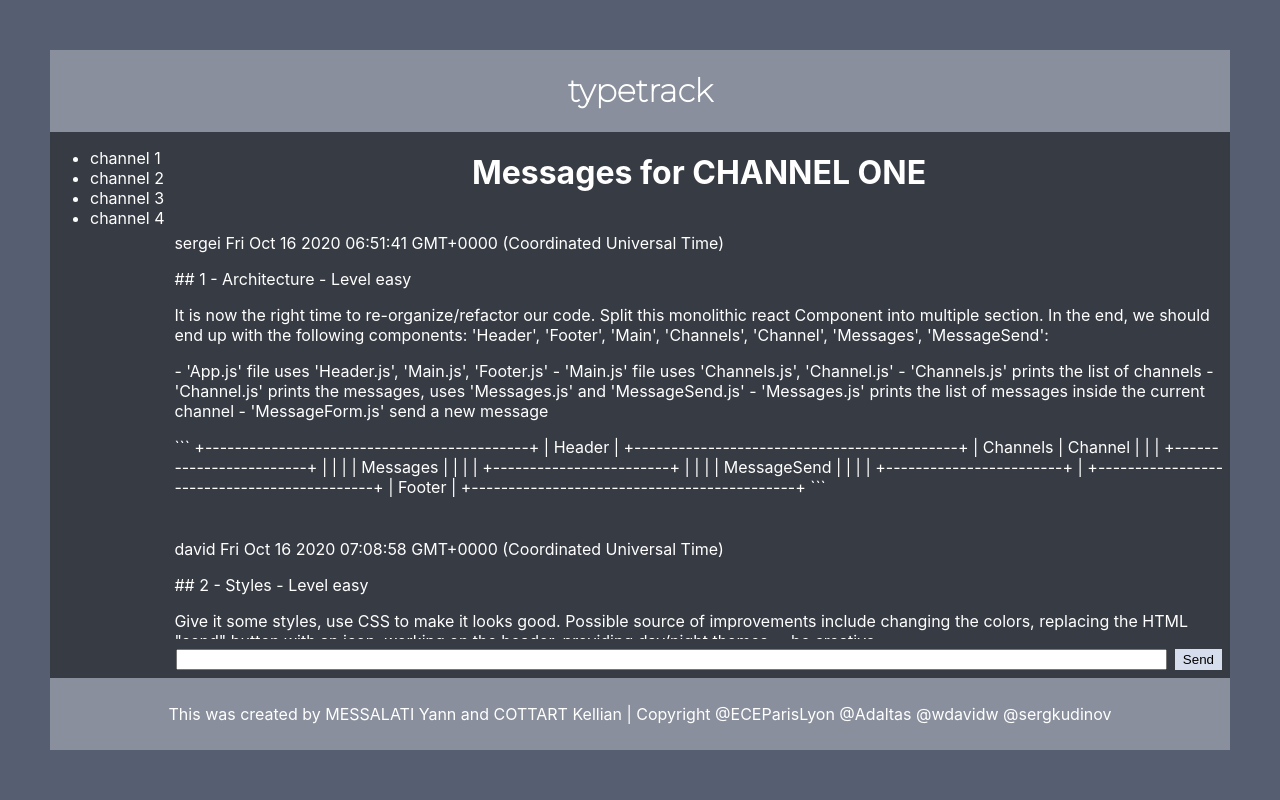
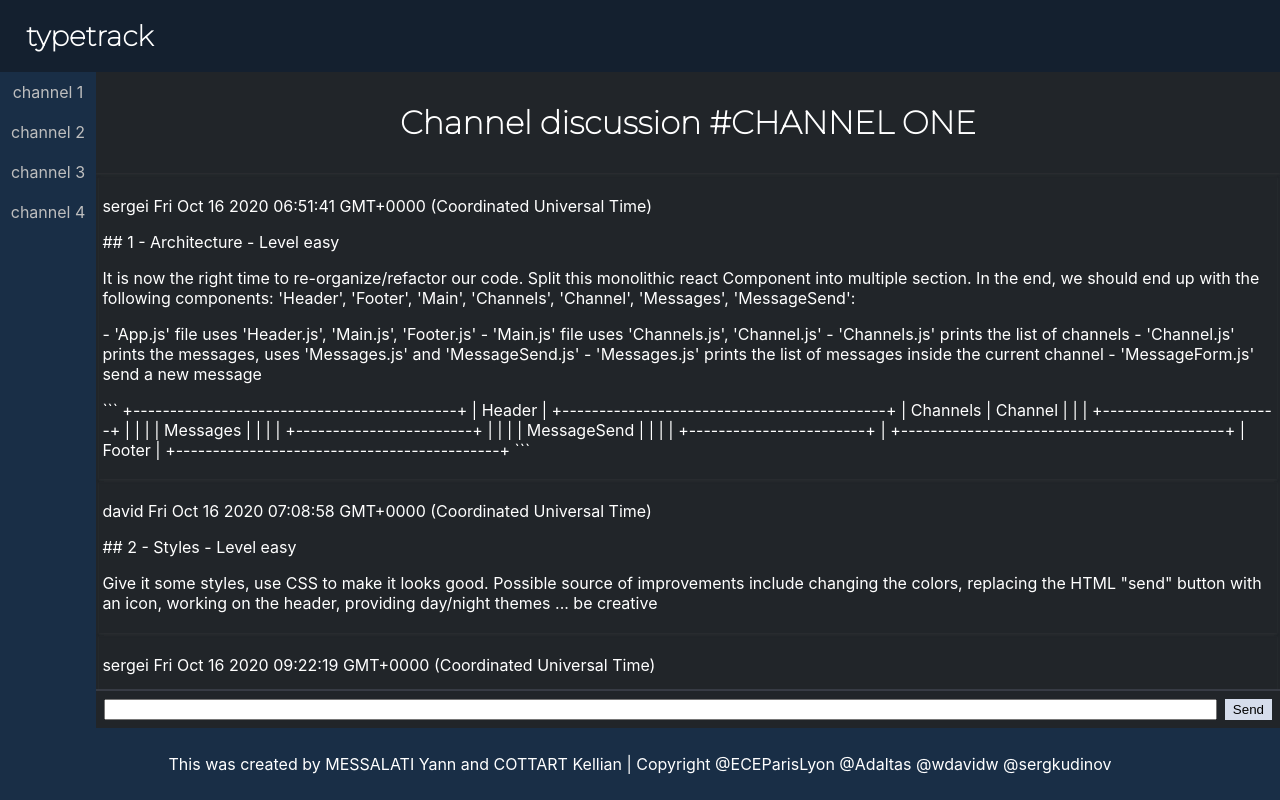
Before and after one commit to kellianoy/weblabs, a React (Create React App) app in the folder typetrack-front-end/: page / in a window 1280 px wide. Built offline with nearby package versions, Linux system fonts and the light colour scheme.

Commit message:
Css but no fix for sending message

```diff
--- a/typetrack-front-end/package.json
+++ b/typetrack-front-end/package.json
@@ -10,6 +10,10 @@
     "react": "^17.0.2",
     "react-dom": "^17.0.2",
     "react-scripts": "^4.0.3"
+  },
+  "peerDependencies": {
+    "react": "^17.0.2",
+    "react-dom": "^17.0.2"
   },
   "scripts": {
     "start": "react-scripts start",
--- a/typetrack-front-end/src/App.js
+++ b/typetrack-front-end/src/App.js
@@ -14,8 +14,7 @@ const styles = {
     boxSizing: 'border-box',
     display: 'flex',
     flexDirection: 'column',
-    backgroundColor: '#565E71',
-    padding: '50px',
+    backgroundColor: '#373B44',
   }
 }
 
--- a/typetrack-front-end/src/Channel.js
+++ b/typetrack-front-end/src/Channel.js
@@ -12,8 +12,10 @@ const styles = {
         display: 'flex',
         flexDirection: 'column',
         overflow: 'hidden',
+        backgroundColor: '#212529',
     }
 }
+
 
 const channel = {
     name: 'CHANNEL ONE'
@@ -23,7 +25,7 @@ function Channel() {
     return (
         <div css={styles.channel}>
             {Messages(channel)}
-            <MessageForm addMessage={addMessage} />
+            <MessageForm addMessage={addMessage}/>
         </div>
     );
 }
--- a/typetrack-front-end/src/Channels.js
+++ b/typetrack-front-end/src/Channels.js
@@ -4,20 +4,33 @@ import { jsx, css } from "@emotion/react";
 
 const styles = {
     channels: {
-      minWidth: "10%",
-      backgroundColor: '#373B44',
+      minWidth: "7.5%",
+      backgroundColor: '#192E46',
       display: 'flex',
       flexDirection: 'column',
       overflow: 'auto',
     },
+    channeldiv: {
+        height: '40px',
+        lineHeight: '40px',
+        textAlign: "center",
+        ':hover': {
+            backgroundColor: 'rgba(96,96,96,0.4)'
+          },
+    },
     channel: {
+        color: 'rgba(190,190,190,1)',
         ':hover': {
-            backgroundColor: 'rgba(255,255,255,.2)',
+            color: 'rgba(255,255,255,1',
         },
+    },
+    ul: {
+        listStyleType:"none",
+        margin: "0px",
+        padding: "0px",
     }
 }
 
-function Channel() {
 const channels = [
     {
         "name": "channel 1",
@@ -32,11 +45,14 @@ function Channel() {
         "name": "channel 4",
     }
 ];
+
+function Channel() {
+
     return (
         <div css={styles.channels}>
-         <ul>
+         <ul css={styles.ul}>
             { channels.map((channel, i) => (
-                <li key={i}>
+                <li key={i} css={styles.channeldiv}>
                 <div>
                     <span css={styles.channel}>{channel.name}</span>
                 </div>
--- a/typetrack-front-end/src/Footer.js
+++ b/typetrack-front-end/src/Footer.js
@@ -4,7 +4,7 @@ import { jsx, css } from "@emotion/react";
 
 const styles = {
     footer: {
-        backgroundColor: 'rgba(255,255,255,.3)',
+        backgroundColor: '#192E46',
         flexShrink: 0,
         padding: "10px",
         textAlign: "center",
--- a/typetrack-front-end/src/Header.js
+++ b/typetrack-front-end/src/Header.js
@@ -4,12 +4,14 @@ import { jsx, css } from "@emotion/react";
 
 const styles = {
     header: {
-      backgroundColor: 'rgba(255,255,255,.3)',
+      backgroundColor: '#14202F',
       flexShrink: 0,
     },
     typetrack: {
-      textAlign: "center",
+      textAlign: "left",
+      fontSize: "28px",
       fontFamily: "Montserrat, sans-serif",
+      marginLeft: "26px",
     }
 }
 
--- a/typetrack-front-end/src/Main.js
+++ b/typetrack-front-end/src/Main.js
@@ -14,22 +14,11 @@ const styles = {
     }
 }
 
-const channels= {
-  channel1: {
-      name: 'CHANNEL ONE'
-  },
-  channel2: {
-      name: 'CHANNEL TWO'
-  },
-  channel3: {
-      name: 'CHANNEL THREE'
-  }
-}
 
 function Main() {
     return (
         <main className="App-main" css={styles.main}>
-        {Channels(channels)}
+        {Channels()}
         {Channel()}
       </main>
     );
--- a/typetrack-front-end/src/MessageForm.js
+++ b/typetrack-front-end/src/MessageForm.js
@@ -24,6 +24,7 @@ const styles = {
     }
 }
 
+
 const MessageForm = ({
     addMessage
   }) => {
@@ -45,5 +46,4 @@ const MessageForm = ({
     )
   }
 
-
-export default MessageForm
+  export default MessageForm;
--- a/typetrack-front-end/src/Messages.js
+++ b/typetrack-front-end/src/Messages.js
@@ -20,9 +20,10 @@ const styles = {
     message: {
       margin: '.2rem',
       padding: '.2rem',
+      boxShadow: "rgba(60, 64, 67, 0.3) 0px 1px 2px 0px, rgba(60, 64, 67, 0.15) 0px 1px 3px 1px",
       // backgroundColor: '#66728E',
       ':hover': {
-        backgroundColor: 'rgba(255,255,255,.2)',
+        backgroundColor: 'rgba(96,96,96,0.4)',
       },
     },
     channel: {
@@ -30,6 +31,9 @@ const styles = {
       position: "-webkit-sticky",
       position: "sticky",
       alignSelf: "flex-start",
+      fontFamily: "Montserrat, sans-serif",
+      padding: "10px",
+      boxShadow: "rgba(60, 64, 67, 0.3) 0px 1px 2px 0px, rgba(60, 64, 67, 0.15) 0px 1px 3px 1px",
     }
 }
 
@@ -119,7 +123,8 @@ export default (channel) => {
   return (
     <div css={styles.messages}>
       <div css={styles.channel}>
-              <h1>Messages for {channel.name}</h1>
+      <link href="https://fonts.googleapis.com/css?family=Montserrat:100" rel="stylesheet"></link>
+        <h1>Channel discussion #{channel.name}</h1>
       </div>
       <ul>
         { messages.map( (message, i) => (
@@ -141,5 +146,5 @@ export default (channel) => {
         ))}
       </ul>
       </div>
-    )
+  );
 }
```
Also changed, not shown: 1 other file (tests, documents, lock files or other folders). Lines whose indentation alone changed are shown as unchanged.
